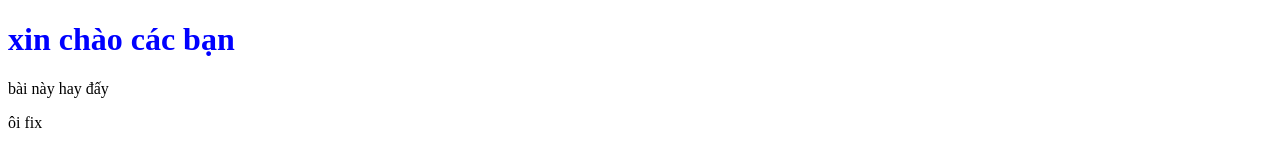
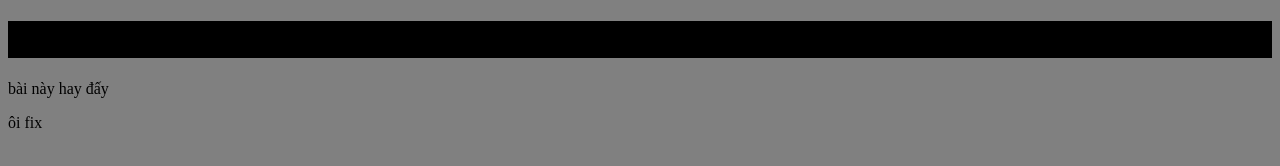
Before and after one commit to tuan1408/Start-learn-github, a plain HTML site: page index.html in a window 1280 px wide. Drawn offline with Linux system fonts and the light colour scheme.

Commit message:
change body-style

```diff
--- a/index.css
+++ b/index.css
@@ -1,3 +1,6 @@
+body {
+  background-color: gray;
+}
 h1 {
-  color: blue;
+  background-color: black;
 }
```
